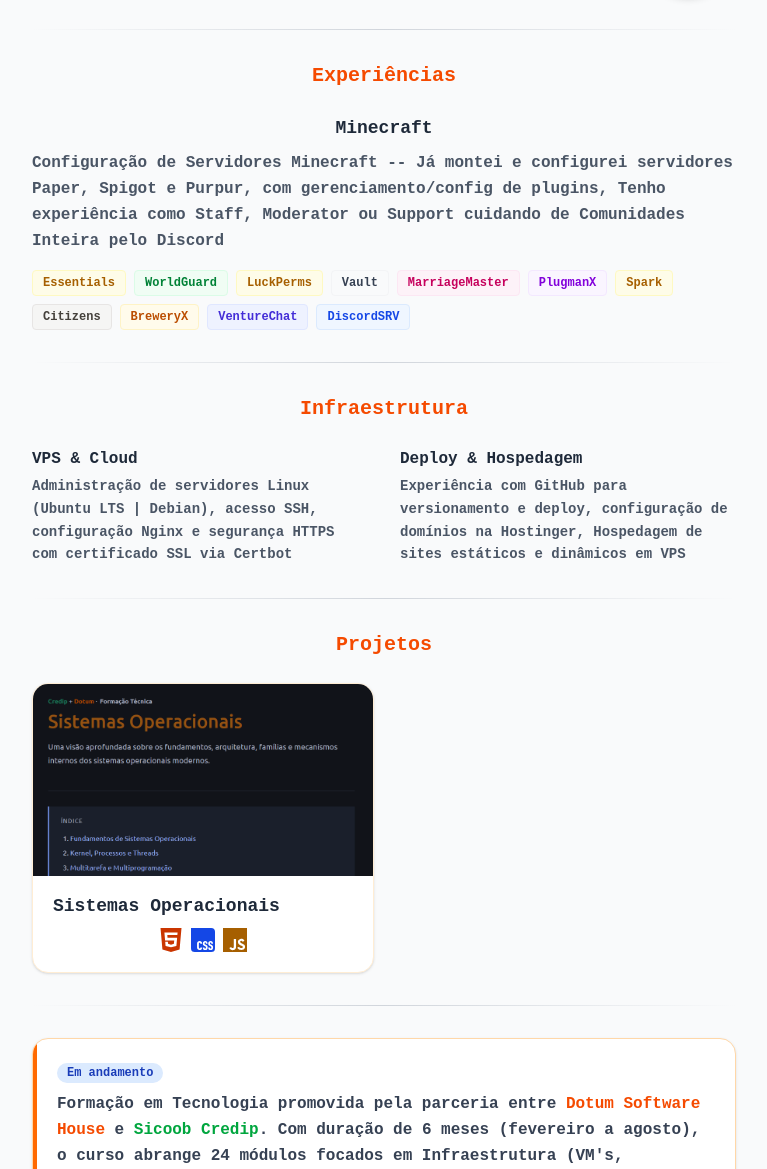
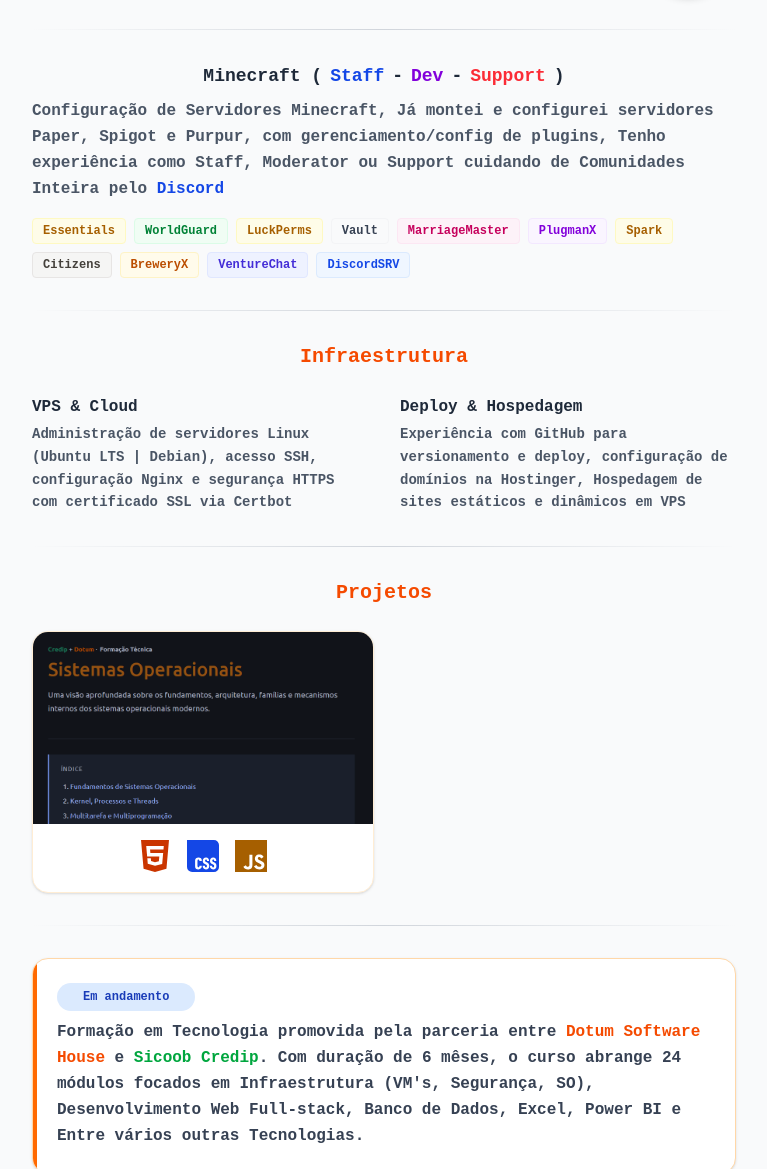
Before and after one commit to LuanBertozzi7/luanbertozzi, a website built with Vite: page index.html in a window 1280 px wide. Shown: the part 131-1300 px from the top of the page, without its empty margins (256-1023 px from the left). Built offline with nearby package versions, Linux system fonts and the light colour scheme.

Commit message:
refactor: simples

```diff
--- a/index.html
+++ b/index.html
@@ -20,14 +20,6 @@
             Luan Bertozzi
           </h1>
           <p class="text-gray-500 text-base mb-4">Rôndonia - Pimenta Bueno</p>
-          <!-- <p
-            class="text-base leading-relaxed text-gray-700 text-center md:text-left"
-          >
-            Lorem ipsum dolor sit amet consectetur adipisicing elit. Hic,
-            voluptatum. Dolores aperiam voluptates vel, dolor quo iste illo
-            sequi asperiores, quae, architecto illum recusandae exercitationem
-            quaerat animi? Aperiam, delectus animi?
-          </p> -->
         </div>
         <div class="w-20 h-20 sm:w-24 sm:h-24 flex-shrink-0">
           <img
@@ -42,24 +34,22 @@
       ></div>
       <main class="px-4 sm:px-6 md:px-8">
         <section id="experience">
-          <h2
-            class="text-orange-600 font-bold text-xl mb-6 flex items-center gap-2 justify-center"
-          >
-            Experiências
-          </h2>
           <div>
             <h3
               class="font-bold text-lg text-gray-800 mb-2 flex items-center justify-center gap-2 text-center md:text-left"
             >
-              Minecraft
+              Minecraft ( <span class="text-blue-700">Staff</span> -
+              <span class="text-purple-700">Dev</span> -
+              <span class="text-red-500">Support</span>)
             </h3>
             <p
               class="text-gray-600 mb-4 leading-relaxed text-center md:text-left"
             >
-              Configuração de Servidores Minecraft -- Já montei e configurei
+              Configuração de Servidores Minecraft, Já montei e configurei
               servidores Paper, Spigot e Purpur, com gerenciamento/config de
               plugins, Tenho experiência como Staff, Moderator ou Support
-              cuidando de Comunidades Inteira pelo Discord
+              cuidando de Comunidades Inteira pelo
+              <span class="text-blue-700">Discord</span>
             </p>
             <div class="flex flex-wrap gap-2 justify-center md:justify-start">
               <span
@@ -155,22 +145,17 @@
               <article
                 class="flex flex-col h-full bg-white rounded-2xl border border-orange-100 shadow-sm hover:shadow-lg transition-all duration-300 hover:-translate-y-1 overflow-hidden"
               >
-                <h3
-                  class="font-bold text-lg mt-4 px-5 mb-2 text-gray-800 group-hover:text-orange-600 transition-colors"
-                >
-                  Sistemas Operacionais
-                </h3>
                 <img
-                  class="order-first w-full h-44 sm:h-48 object-cover transition-transform duration-500 group-hover:scale-105"
+                  class="order-first w-full h-44 sm:h-48 object-cover mb-4 transition-transform duration-500 group-hover:scale-105"
                   src="/sistemas-operacionais-card.png"
                   alt="sistemas operacionais img de card"
                 />
                 <div
-                  class="flex flex-wrap gap-2 px-5 pb-5 justify-center mt-auto"
+                  class="flex flex-wrap gap-4 px-1 pb-5 justify-center mt-auto"
                 >
                   <span class="text-orange-700" title="HTML5">
                     <svg
-                      class="w-6 h-6 fill-current"
+                      class="w-8 h-8 fill-current"
                       role="img"
                       viewBox="0 0 24 24"
                       xmlns="http://www.w3.org/2000/svg"
@@ -183,7 +168,7 @@
                   </span>
                   <span class="text-blue-700" title="CSS">
                     <svg
-                      class="w-6 h-6 fill-current"
+                      class="w-8 h-8 fill-current"
                       role="img"
                       viewBox="0 0 24 24"
                       xmlns="http://www.w3.org/2000/svg"
@@ -196,7 +181,7 @@
                   </span>
                   <span class="text-yellow-700" title="JavaScript">
                     <svg
-                      class="w-6 h-6 fill-current"
+                      class="w-8 h-8 fill-current"
                       role="img"
                       viewBox="0 0 24 24"
                       xmlns="http://www.w3.org/2000/svg"
@@ -228,7 +213,7 @@
               class="flex flex-wrap items-center gap-2 mb-2 justify-center md:justify-start"
             >
               <span
-                class="inline-flex items-center px-2.5 py-0.5 rounded-full text-xs font-medium bg-blue-100 text-blue-800"
+                class="inline-flex items-center px-6.5 py-1.5 rounded-full text-xs bg-blue-100 text-blue-800"
               >
                 Em andamento
               </span>
@@ -239,9 +224,10 @@
                 >Dotum Software House</span
               >
               e <span class="text-green-600 font-medium">Sicoob Credip</span>.
-              Com duração de 6 meses (fevereiro a agosto), o curso abrange 24
-              módulos focados em Infraestrutura (VM's, Segurança, SO),
-              Desenvolvimento Web Full-stack, Banco de Dados, Excel e Power BI.
+              Com duração de 6 mêses, o curso abrange 24 módulos focados em
+              Infraestrutura (VM's, Segurança, SO), Desenvolvimento Web
+              Full-stack, Banco de Dados, Excel, Power BI e Entre vários outras
+              Tecnologias.
             </p>
           </div>
         </section>
```
